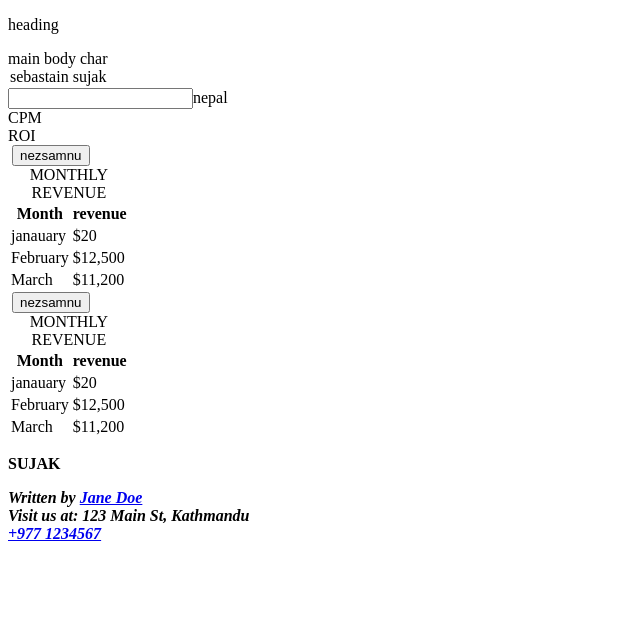
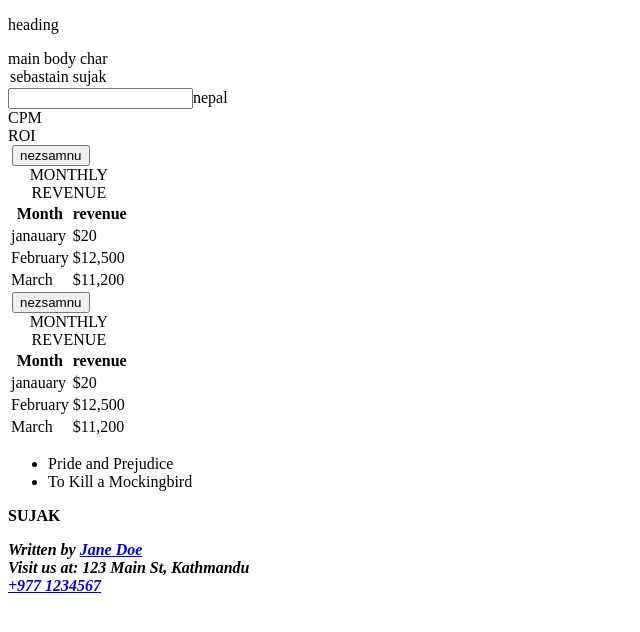
Before and after one commit to cursitesebastian-bot/pppo, a website: page index.html in a window 1280 px wide. Shown: the whole page, without its empty margins (0-640 px from the left). Drawn offline with Linux system fonts and the light colour scheme.

Commit message:
Update index.html

```diff
--- a/index.html
+++ b/index.html
@@ -62,6 +62,12 @@
                     <tr><td>March</td><td>$11,200</td></tr>
                 </tbody>
             </table>
+
+        <ul>
+          <li><data value="978-0-14-312854-0">Pride and Prejudice</data></li>
+          <li><data value="978-0-06-112008-4">To Kill a Mockingbird</data></li>
+        </ul>
+
         </main>
         <footer>
             <p><b>SUJAK</p>
```
